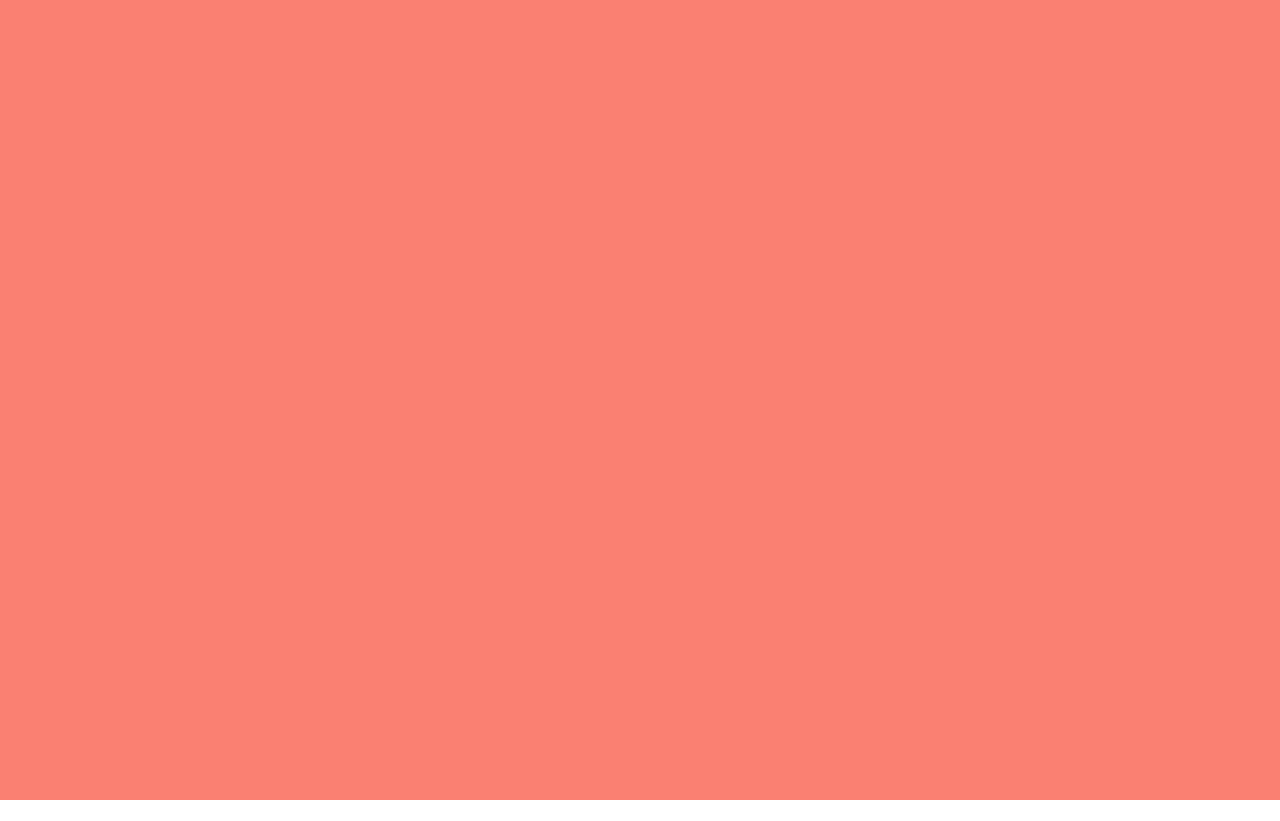
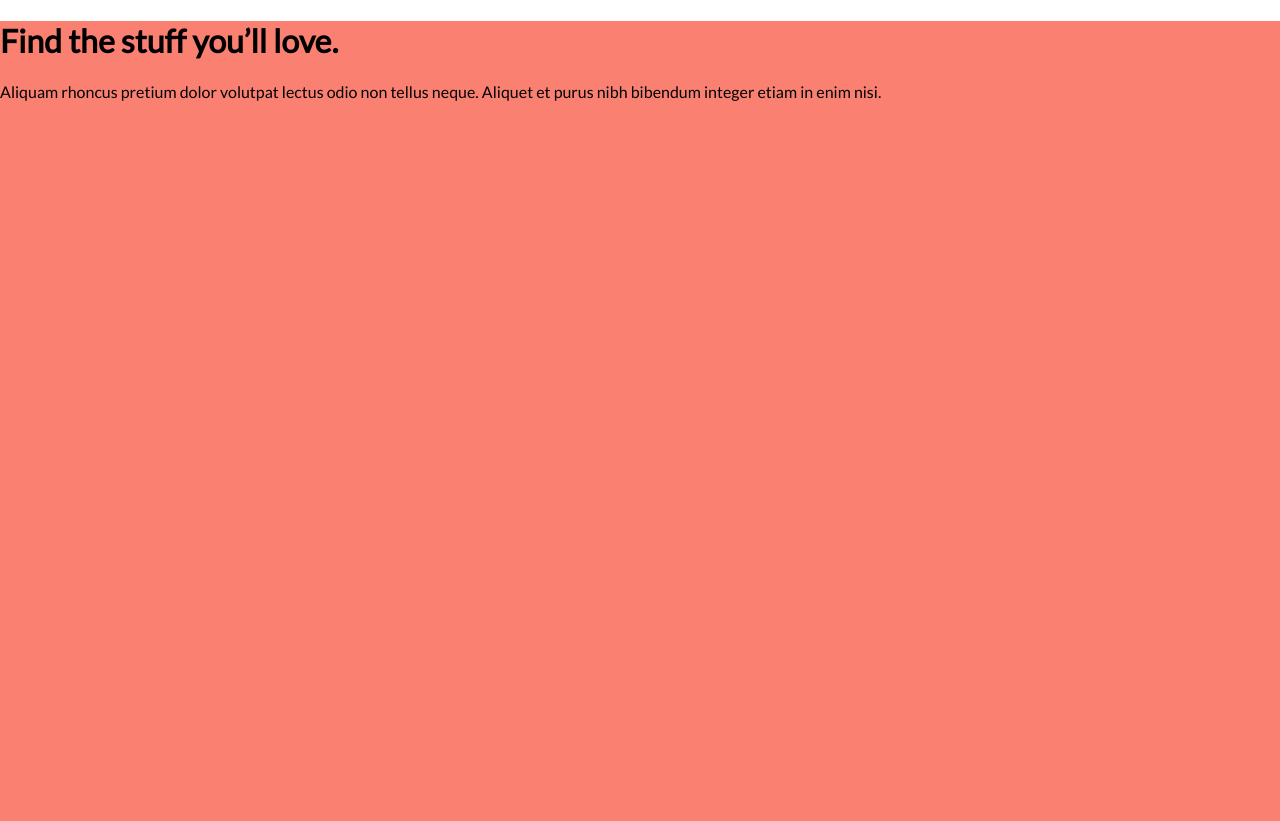
Before and after one commit to KateChantha/slash-page, a plain HTML site: page index.html in a window 1280 px wide. Shown: the top 821 px of the page. Before the commit the page ends 800 px from the top, so only its background shows below. Drawn offline with Linux system fonts and the light colour scheme.

Commit message:
add tile & text and import google font

```diff
--- a/index.html
+++ b/index.html
@@ -9,7 +9,12 @@
 </head>
 <body>
     <div class="wrapper">
+        <!-- Title & Text -->
+        <div class="text-container">
+            <h1 class="title">Find the stuff you’ll love.</h1>
+            <p class="text">Aliquam rhoncus pretium dolor volutpat lectus odio non tellus neque. Aliquet et purus nibh bibendum integer etiam in enim nisi.</p>
 
+        </div>
     </div>
 
     <!-- Script -->
--- a/style.css
+++ b/style.css
@@ -1,4 +1,4 @@
-
+@import url('https://fonts.googleapis.com/css2?family=Lato&display=swap');
 
 html {
   box-sizing: border-box;
@@ -6,6 +6,9 @@ html {
 
 body {
   margin: 0;
+  font-family: Lato, sans-serif;
+  /* hide horizontal scollbar */
+  overflow-x: hidden;
   background: linear-gradient(180deg, #FFFFFF 0%, #F3F8F7 49.91%, #FFF9F5 94.19%);
 }
 
```
